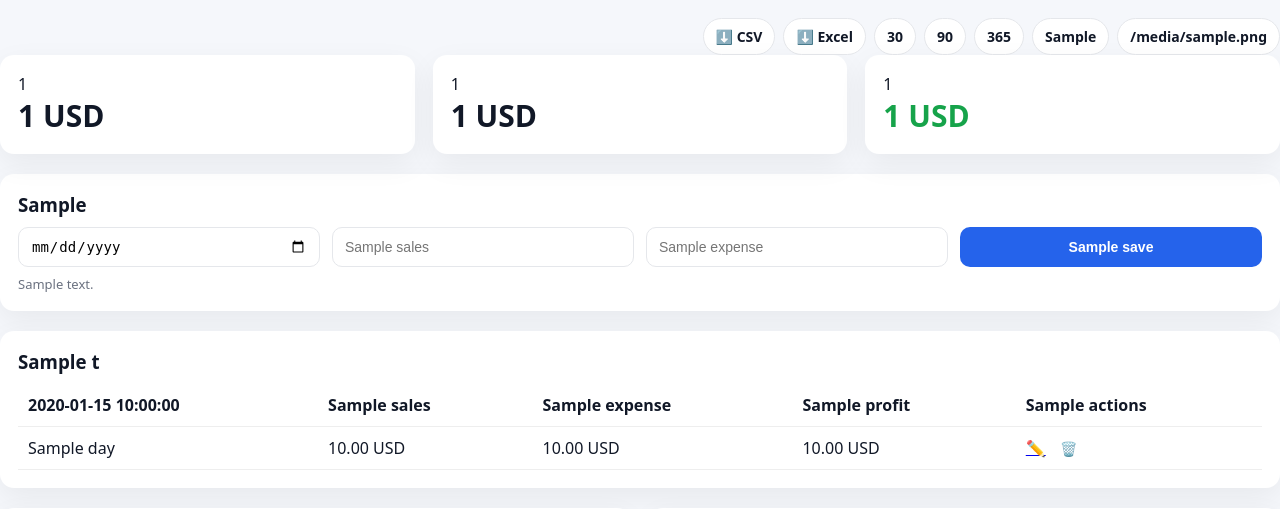
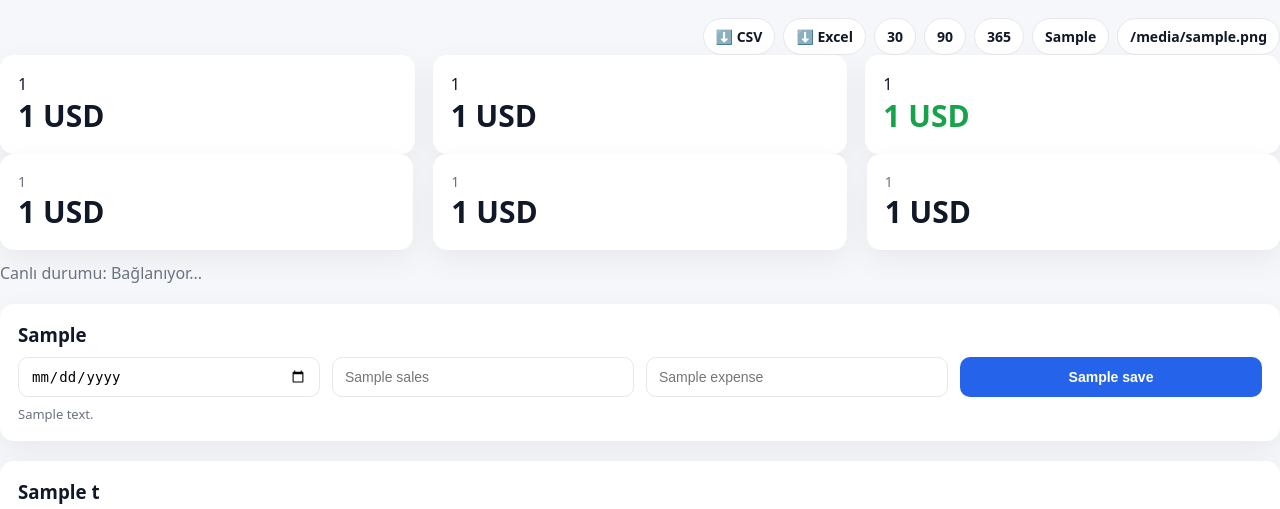
Before and after one commit to FerdyG44/karaapp, a Flask app: template templates/index.html in a window 1280 px wide. Shown: the part 221-730 px from the top of the page. Run offline with Flask 3, Linux system fonts and the light colour scheme; the template is opened without the code that fills it: most values are stand-ins (such as "Sample title", 1, 10 or a date in 2020); some libraries are stand-ins or nearby versions.

Commit message:
Add dashboard panel partial and include in index

```diff
--- /dev/null
+++ b/templates/_dashboard_panel.html
@@ -0,0 +1,16 @@
+<div class="grid" style="gap:20px;display:flex;flex-wrap:wrap">
+  <div class="card" style="flex:1 1 280px;">
+    <div style="font-size:14px;color:#6b7280">{{ t.get("total_sales","Total sales") }}</div>
+    <div class="kpi" id="today-sales">{{ total_sales or 0 }} {{ current_user.currency or currency }}</div>
+  </div>
+  <div class="card" style="flex:1 1 280px;">
+    <div style="font-size:14px;color:#6b7280">{{ t.get("total_expense","Total expense") }}</div>
+    <div class="kpi" id="today-expense">{{ total_expense or 0 }} {{ current_user.currency or currency }}</div>
+  </div>
+  <div class="card" style="flex:1 1 280px;">
+    <div style="font-size:14px;color:#6b7280">{{ t.get("total_profit","Total profit") }}</div>
+    <div class="kpi" id="today-profit">{{ total_profit or 0 }} {{ current_user.currency or currency }}</div>
+  </div>
+</div>
+<!-- sse-status küçük bilgi alanı -->
+<div style="margin-top:12px;color:#6b7280">Canlı durumu: <span id="sse-status">Bağlanıyor...</span></div>
--- a/templates/index.html
+++ b/templates/index.html
@@ -374,6 +374,7 @@
     <div class="kpi profit">{{ total_profit }} {{ current_user.currency or currency }}</div>
   </div>
 </div>
+{% include "_dashboard_panel.html" %}
 
   <!-- ===== FORM ===== -->
   <div class="card" style="margin-top:20px">
```
